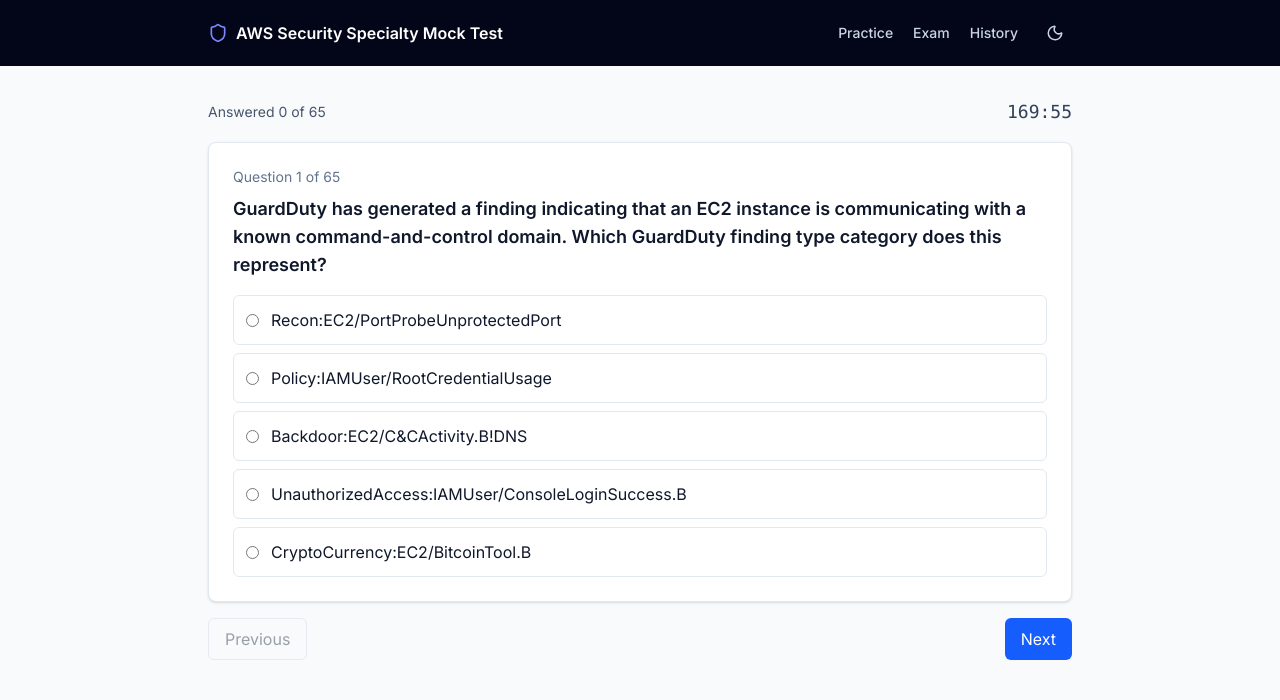
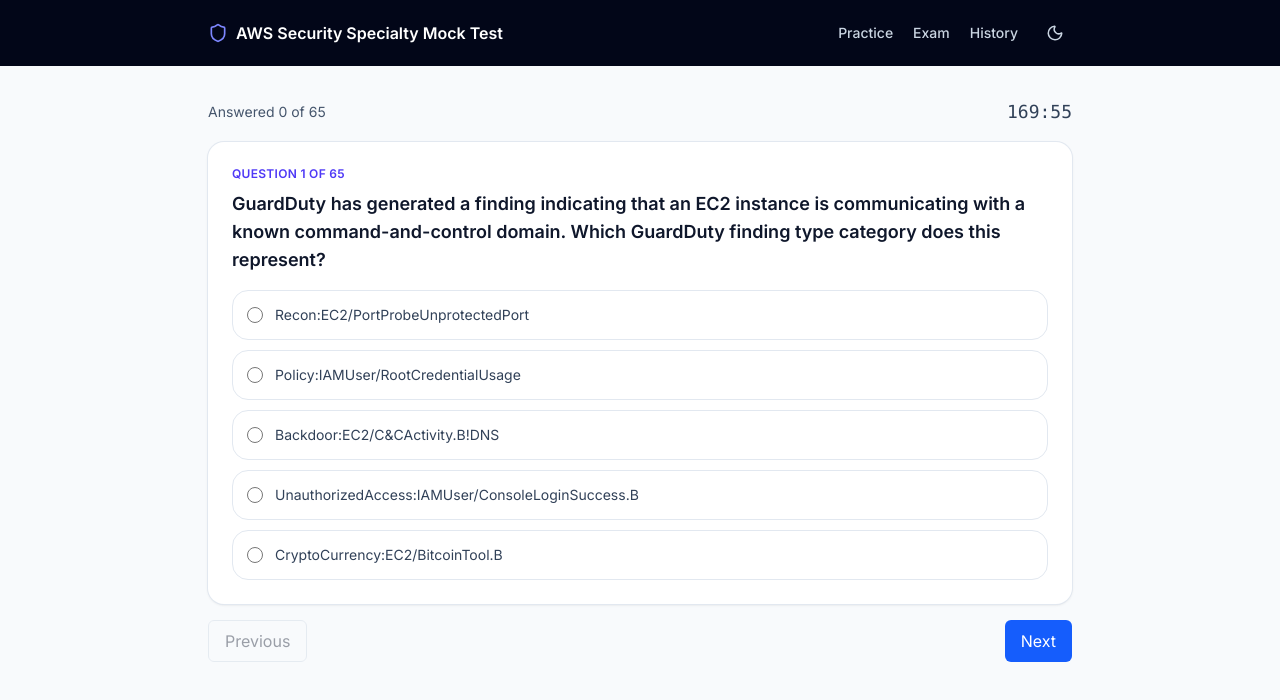
Before and after one commit to modeler2014/aws-scs-mock-test, a Next.js app: page /exam in a window 1280 px wide. Shown: the top 700 px of the page. Built offline with nearby package versions, Linux system fonts and the light colour scheme.

Commit message:
feat: restyle QuestionCard with pill options and icon feedback

```diff
--- a/src/components/QuestionCard.tsx
+++ b/src/components/QuestionCard.tsx
@@ -1,5 +1,6 @@
 'use client'
 
+import { Check, X } from 'lucide-react'
 import type { Question } from '@/types/quiz'
 
 interface QuestionCardProps {
@@ -36,26 +37,31 @@
   }
 
   return (
-    <div className="rounded-lg border border-slate-200 bg-white p-6 shadow-sm">
-      <p className="text-sm text-slate-500">
+    <div className="rounded-2xl bg-white p-6 shadow-sm ring-1 ring-slate-200 dark:bg-slate-800 dark:ring-slate-700">
+      <p className="text-xs font-semibold tracking-wide text-indigo-600 uppercase dark:text-indigo-400">
         Question {questionNumber} of {totalQuestions}
-        {isMulti && ` — Select ${question.correctAnswers.length}`}
+        {isMulti && (
+          <span className="ml-2 text-slate-400 normal-case dark:text-slate-500">
+            · Select {question.correctAnswers.length}
+          </span>
+        )}
       </p>
-      <h2 className="mt-2 text-lg font-semibold text-slate-900">{question.question}</h2>
-      <div className="mt-4 space-y-2">
+      <h2 className="mt-2 text-lg font-semibold text-slate-900 dark:text-slate-100">{question.question}</h2>
+      <div className="mt-4 flex flex-col gap-2.5">
         {question.options.map((option) => {
           const checked = selectedIds.includes(option.id)
           const isCorrectOption = question.correctAnswers.includes(option.id)
           const showFeedback = feedback !== null
+          const isWrongPick = showFeedback && checked && !isCorrectOption
           return (
             <label
               key={option.id}
-              className={`flex items-center gap-3 rounded-md border p-3 ${
+              className={`flex items-center gap-3 rounded-2xl border-[1.5px] p-3.5 transition-colors ${
                 showFeedback && isCorrectOption
-                  ? 'border-green-500 bg-green-50'
-                  : showFeedback && checked && !isCorrectOption
-                    ? 'border-red-500 bg-red-50'
-                    : 'border-slate-200'
+                  ? 'border-green-500 bg-green-50 dark:bg-green-950/40'
+                  : isWrongPick
+                    ? 'border-red-500 bg-red-50 dark:bg-red-950/40'
+                    : 'border-slate-200 dark:border-slate-700 dark:bg-slate-900/40'
               }`}
             >
               <input
@@ -64,16 +70,33 @@
                 checked={checked}
                 disabled={disabled}
                 onChange={() => toggleOption(option.id)}
+                className="size-4 accent-indigo-600"
               />
-              <span>{option.text}</span>
+              {showFeedback && isCorrectOption && (
+                <Check aria-hidden="true" size={16} className="shrink-0 text-green-600 dark:text-green-400" />
+              )}
+              {isWrongPick && <X aria-hidden="true" size={16} className="shrink-0 text-red-600 dark:text-red-400" />}
+              <span
+                className={`text-sm ${
+                  showFeedback && isCorrectOption
+                    ? 'font-medium text-green-800 dark:text-green-300'
+                    : isWrongPick
+                      ? 'font-medium text-red-800 dark:text-red-300'
+                      : 'text-slate-700 dark:text-slate-300'
+                }`}
+              >
+                {option.text}
+              </span>
             </label>
           )
         })}
       </div>
       {feedback && (
         <div
-          className={`mt-4 rounded-md p-3 text-sm ${
-            feedback.correct ? 'bg-green-100 text-green-800' : 'bg-red-100 text-red-800'
+          className={`mt-4 animate-fade-in rounded-2xl p-3.5 text-sm ${
+            feedback.correct
+              ? 'bg-green-100 text-green-800 dark:bg-green-950/60 dark:text-green-300'
+              : 'bg-red-100 text-red-800 dark:bg-red-950/60 dark:text-red-300'
           }`}
         >
           <p className="font-semibold">{feedback.correct ? 'Correct' : 'Incorrect'}</p>
```
